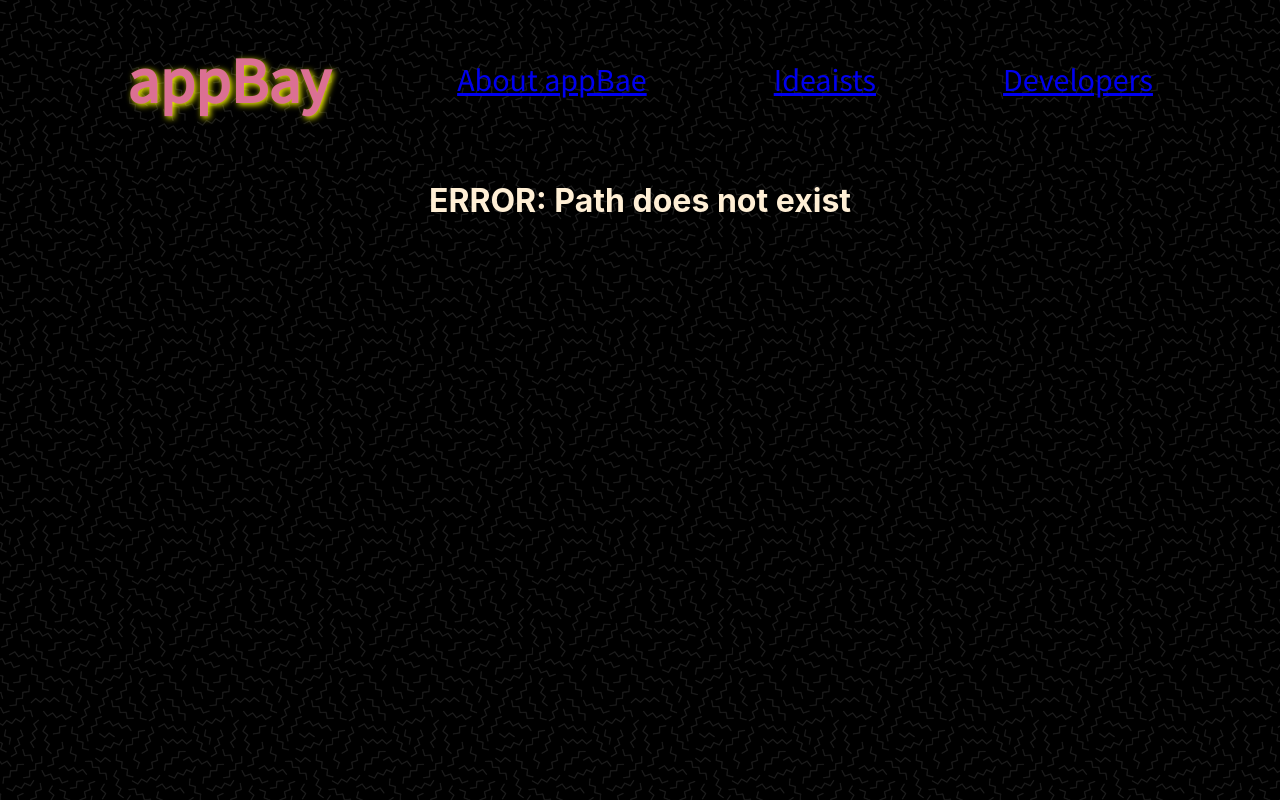
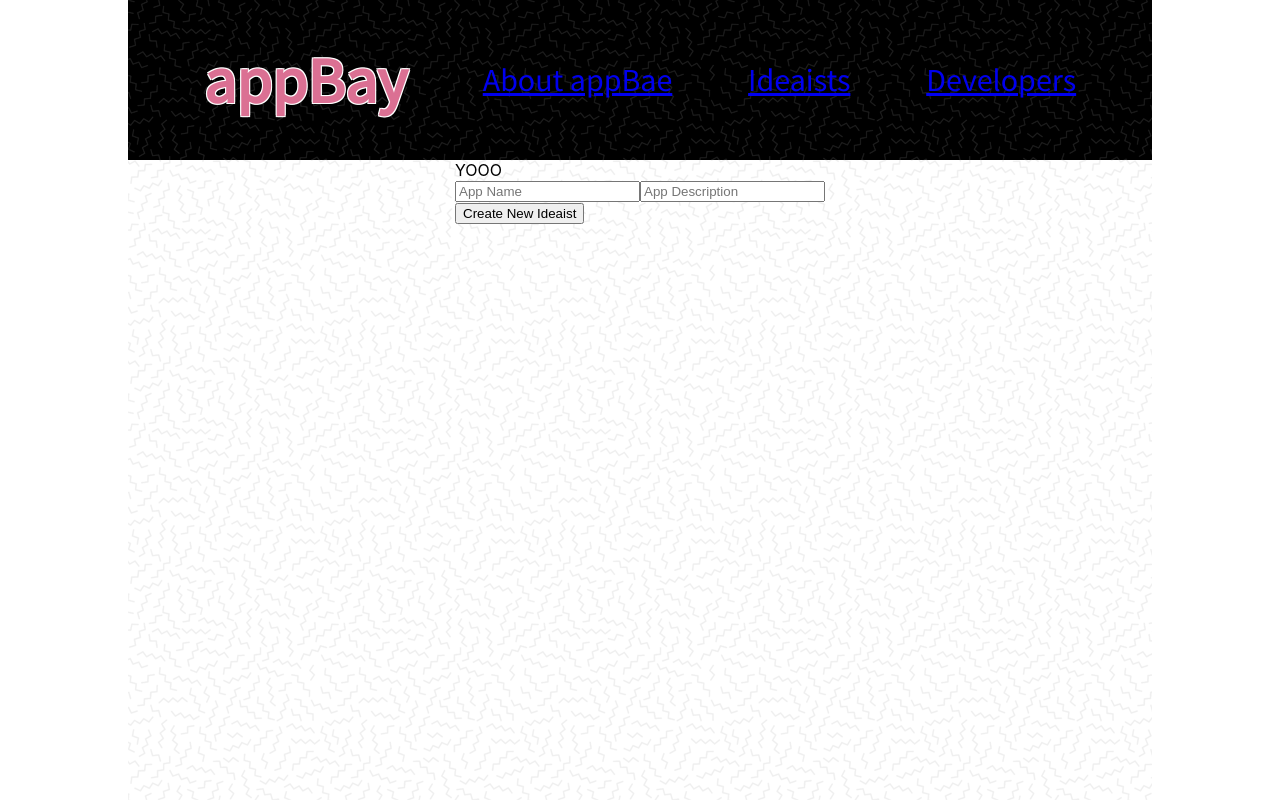
Before and after one commit to PShivers/Project3, a React (Create React App) app in the folder client/: page /appideas/create/1 in a window 1280 px wide. Built offline with nearby package versions, Linux system fonts and the light colour scheme; no server answers.

Commit message:
some styling and tried to get app ideas working

```diff
--- a/client/src/Home.js
+++ b/client/src/Home.js
@@ -10,6 +10,8 @@ import Devs from './components/devs';
 import CreateDev from './components/createDev';
 import SingleDev from './components/singleDev';
 import AppIdeas from './components/appIdeas';
+import SingleAppIdea from './components/singleAppIdea';
+import CreateAppIdea from './components/createAppIdea';
 import Err from './components/error';
 import {
   createIdeaist,
@@ -18,21 +20,27 @@ import {
   // updateIdeaist,
   getDevs,
   createDev,
-  getApps
+  getAppIdeas,
+  createAppIdea
 } from './util.js';
-import img from '../src/images/memphis-mini-dark.png';
+import img from '../src/images/memphis-mini.png';
 
-const Main = styled.div`
+const Wrapper = styled.div`
   display: flex;
   justify-content: center;
-  color: papayawhip;
 `;
 
 const BGImg = styled.div`
   background-image: url(${img});
   height: 100vh;
+  width:80%;
 `;
 
+const Main = styled.div`
+display: flex;
+flex-direction: column;
+align-items: center;
+`
 class Home extends Component {
   state = {
     ideaists: [],
@@ -44,7 +52,7 @@ class Home extends Component {
   componentDidMount() {
     getIdeaists().then(ideaistsList => {
       getDevs().then(devsList => {
-        getApps().then(appIdeasList => {
+        getAppIdeas().then(appIdeasList => {
           this.setState({
             ideaists: ideaistsList.data,
             devs: devsList.data,
@@ -68,7 +76,7 @@ class Home extends Component {
   refresh = () => {
     getIdeaists().then(ideaistsList => {
       getDevs().then(devsList => {
-        getApps().then(appIdeasList => {
+        getAppIdeas().then(appIdeasList => {
           this.setState({
             ideaists: ideaistsList.data,
             devs: devsList.data,
@@ -96,6 +104,15 @@ class Home extends Component {
     });
   };
 
+  //add new appidea to database
+  addNewAppIdea = newIdea => {
+    createAppIdea(newIdea).then(() => {
+      getAppIdeas().then(appIdeaList => {
+        this.setState({ appIdeas: appIdeaList.data });
+      });
+    });
+  };
+
   render() {
     // console.log(this.state)
 
@@ -108,9 +125,12 @@ class Home extends Component {
       />
     );
 
+    const NavC = () => <Nav />;
+
     const CreateIdeaistC = () => (
       <CreateIdeaist
         state={this.state}
+        refresh={this.refresh}
         addNewIdeaistToIdeaistList={this.addNewIdeaistToIdeaistList}
       />
     );
@@ -134,13 +154,26 @@ class Home extends Component {
     const SingleDevC = routeProps => (
       <SingleDev {...routeProps} state={this.state} refresh={this.refresh} />
     );
-    const AppIdeasC = () => <AppIdeas state={this.state} />;
+    const AppIdeasC = routeProps => (
+      <AppIdeas {...routeProps} state={this.state} />
+    );
+    const AppIdeaC = routeProps => (
+      <SingleAppIdea {...routeProps} state={this.state} />
+    );
+    const CreateAppIdeaC = routeProps => (
+      <CreateAppIdea
+        {...routeProps}
+        state={this.state}
+        addNewAppIdea={this.addNewAppIdea}
+      />
+    );
 
     return (
       <Router>
         <div>
-          <BGImg>
-            <Nav />
+          <Wrapper>
+            <BGImg>
+              <Nav refresh={this.refresh} />
             <Main>
               <Switch>
                 <Route exact path="/about" render={AboutC} />
@@ -157,13 +190,20 @@ class Home extends Component {
                 <Route exact path="/devs/create" component={CreateDevC} />
                 <Route exact path="/devs/:id" component={SingleDevC} />
 
-                <Route exact path="/appideas" component={AppIdeasC} />
+                <Route exact path="/appideas/:id" component={AppIdeasC} />
+                <Route exact path="/appideas/app/:id" component={AppIdeaC} />
+                <Route
+                  exact
+                  path="/appideas/create/:id"
+                  component={CreateAppIdeaC}
+                />
 
                 {/* need to get error to override nav bar */}
                 <Route component={Err} />
               </Switch>
-            </Main>
-          </BGImg>
+              </Main>
+            </BGImg>
+          </Wrapper>
         </div>
       </Router>
     );
--- a/client/src/components/about.jsx
+++ b/client/src/components/about.jsx
@@ -3,6 +3,8 @@ import styled from 'styled-components';
 
 const Para = styled.p`
   margin: 5% 20%;
+  font-size: 2em;
+  font-family: 'Source Sans Pro', sans-serif;
 `;
 
 class About extends Component {
--- a/client/src/components/appIdeas.jsx
+++ b/client/src/components/appIdeas.jsx
@@ -1,13 +1,37 @@
 import React, { Component } from 'react';
-import AppIdea from './singleAppIdea';
+import { Link } from "react-router-dom";
+import styled from 'styled-components'
+
+const List = styled.ul`
+list-style-type: none;
+`
 
 class AppIdeas extends Component {
   state = {};
   render() {
+    const linkVar = `/appideas/create/${this.props.match.params.id}`
+    console.log(this.props.state)
     return (
       <div>
         <h1>app ideas</h1>
-        <AppIdea />
+
+        <div className="listOfIdeaists">
+          <List>
+            {this.props.state.appIdeas.map(appIdeas => {
+              let linkVar = `/appIdeas/app/${appIdeas._id}`;
+              return (
+                <li key={appIdeas._id}>
+                  <h2>
+                    <Link to={linkVar}>{appIdeas.name}</Link>
+                  </h2>
+                </li>
+              );
+            })}
+          </List>
+        </div>
+
+        <Link to={linkVar}>Add Idea</Link>
+
       </div>
     );
   }
--- /dev/null
+++ b/client/src/components/createAppIdea.jsx
@@ -0,0 +1,56 @@
+import React, { Component } from 'react';
+
+class CreateAppIdea extends Component {
+  constructor(props) {
+    super(props);
+    this.state = {
+      newAppIdea: {
+        name: String,
+        description: String,
+        owner: String
+      }
+    };
+  }
+
+  handleNewAppIdeaChange = event => {
+    const attributeName = event.target.name;
+    const attributeValue = event.target.value;
+    const newAppIdea = { ...this.state.newAppIdea };
+    newAppIdea[attributeName] = attributeValue;
+    this.setState({ newAppIdea },()=>{console.log(this.state.newAppIdea)});
+  };
+
+  addNewAppIdea = event => {
+    event.preventDefault();
+    this.props.addNewAppIdea(this.state.newAppIdea);
+  };
+
+  render() {
+    return (
+      <div>
+        YOOO
+        <form onSubmit={this.addNewAppIdea}>
+          <div>
+            <input
+              name="name"
+              type="text"
+              placeholder="App Name"
+              onChange={this.handleNewAppIdeaChange}
+            />
+            <input
+              name="description"
+              type="text"
+              placeholder="App Description"
+              onChange={this.handleNewAppIdeaChange}
+            />
+          </div>
+          <div>
+            <input type="submit" value="Create New Ideaist" />
+          </div>
+        </form>
+      </div>
+    );
+  }
+}
+
+export default CreateAppIdea;
--- a/client/src/components/createIdeaist.jsx
+++ b/client/src/components/createIdeaist.jsx
@@ -20,7 +20,7 @@ class CreateIdeaist extends Component {
 
   addNewIdeaist = event => {
     event.preventDefault();
-    this.props.addNewIdeaistToIdeaistList(this.state.newIdeaist);
+    this.props.addNewIdeaistToIdeaistList(this.state.newIdeaist).then(this.props.refresh());
   };
 
   render() {
--- a/client/src/components/devs.jsx
+++ b/client/src/components/devs.jsx
@@ -1,30 +1,44 @@
 import React, { Component } from 'react';
 import { Link } from 'react-router-dom';
+import styled from 'styled-components';
+
+const List = styled.ul`
+  list-style-type: none;
+`;
+const Main = styled.div`
+  display: flex;
+  flex-direction: column;
+  jusifycontent: center;
+  align-item: center;
+`;
 
 class Devs extends Component {
   render() {
     return (
       <div>
+        <Main>
           <h1>Devs</h1>
-
+          <List>
             <div className="listOfDevs">
-          <ol>
+              <ul>
                 {this.props.state.devs.map(devs => {
                   let linkVar = `/devs/${devs._id}`;
-              return(
+                  return (
                     <h2>
                       <li key={devs._id}>
                         <Link to={linkVar}>{devs.name}</Link>
                       </li>
                     </h2>
-              )
+                  );
                 })}
-          </ol>
+              </ul>
             </div>
+          </List>
 
           <h4>
             <Link to="/devs/create">Create New Developer</Link>
           </h4>
+        </Main>
       </div>
     );
   }
--- a/client/src/components/ideaists.jsx
+++ b/client/src/components/ideaists.jsx
@@ -1,19 +1,31 @@
 import React, { Component } from 'react';
+import styled from 'styled-components';
 
 //use to make every name link to their details page containing their apps etc
 import { Link } from 'react-router-dom';
 // import { getIdeaist, getIdeaists } from '../util';
 
-class Ideaist extends Component {
+const List = styled.ul`
+list-style-type: none;
+`
+
+const IdeaistMain = styled.div`
+ display: flex;
+ flex-direction: column;
+ jusify content: center;
+ align-item: center;
+`
 
 
+
+class Ideaist extends Component {
   render() {
     return (
-      <div>
-        <h1>Ideaists:</h1>
+      <IdeaistMain>
+        <h1>Ideaists</h1>
 
         <div className="listOfIdeaists">
-          <ol>
+          <List>
             {this.props.state.ideaists.map(ideaist => {
               let linkVar = `/ideaists/${ideaist._id}`;
               return (
@@ -24,13 +36,13 @@ class Ideaist extends Component {
                 </li>
               );
             })}
-          </ol>
+          </List>
         </div>
 
         <h4>
           <Link to="/ideaists/create">Create User</Link>
         </h4>
-      </div>
+      </IdeaistMain>
     );
   }
 }
--- a/client/src/components/nav.jsx
+++ b/client/src/components/nav.jsx
@@ -5,11 +5,15 @@ import img from '../images/memphis-mini-dark.png';
 
 const Title = styled.h1`
   color: palevioletred;
-  text-shadow: 2px 2px 6px yellow;
+  text-shadow:
+   -1px -1px 0 #FFF,
+    1px -1px 0 #FFF,
+    -1px 1px 0 #FFF,
+     1px 1px 0 #FFF;
   font-family: 'Source Sans Pro', sans-serif;
 `
-// background-image: url(${img});
 const Navi = styled.div`
+background-image: url(${img});
 height: 20vh
 font-family: 'Source Sans Pro', sans-serif;
 display: flex;
@@ -25,7 +29,7 @@ class Nav extends Component {
       <div className="nav">
         <Navi>
         <Title>appBay</Title>
-        <Link to="/about">About appBae</Link>
+        <Link to="/about" >About appBae</Link>
 
         <Link to="/ideaists" >Ideaists</Link>
 
--- a/client/src/components/singleAppIdea.jsx
+++ b/client/src/components/singleAppIdea.jsx
@@ -1,11 +1,38 @@
 import React, { Component } from 'react';
+import { getAppIdea } from '../util';
 
 class Idea extends Component {
-  state = {};
+  constructor(props) {
+    super(props);
+    this.state = {
+      appIdea: {}
+    };
+  }
+
+  // componentDidMount() {
+  //   console.log('1. ' + this.props.match.params.id);
+  //   getAppIdea(this.props.match.params.id).then(idea => {
+  //     console.log(idea);
+  //     this.setState({ appIdea: idea.data });
+  //     console.log('hi');
+  //   });
+  // }
+
+  handleSubmit(event){
+    event.preventDefault();
+    getAppIdea(this.props.match.params.id).then(idea => {
+      console.log(idea);
+      this.setState({ appIdea: idea.data });
+      console.log('hi');
+    });
+  }
+
   render() {
+    console.log(this.props);
     return (
       <div>
-        <h1>Im a single idea details</h1>
+        <h1>App name: {this.state.appIdea.name}</h1>
+        <form onSubmit={this.handleSubmit.bind(this)}><input type="submit"/></form>
       </div>
     );
   }
--- a/client/src/util.js
+++ b/client/src/util.js
@@ -60,18 +60,16 @@ export function deleteDev(id) {
 //====  App Ideas ==============
 //==============================
 
-export function getApps() {
+export function getAppIdeas() {
   return axios.get('/appIdeas');
 }
 
-//2.
-// export function queryTVMazeAPI(query) {
-//     // console.log("2. queryTVMazeAPI in util.js = " + query);
-//     return axios.get('./shows?q=' + query);
-// }
+export function createAppIdea(newAppIdea) {
+  console.log(newAppIdea);
+  return axios.post('/appIdeas', newAppIdea);
+}
 
-// //2.
-// export function addFavoriteMovie(movie) {
-//     console.log('2. util.js passes in this movie id: ' + movie);
-//     return axios.post('./favorites', movie);
-// }
+export function getAppIdea(id) {
+  console.log('2. ' + id);
+  return axios.get(`/appIdeas/${id}`);
+}
```
Also changed, not shown: 2 other files (tests, documents, lock files or other folders). Lines whose indentation alone changed are shown as unchanged.
